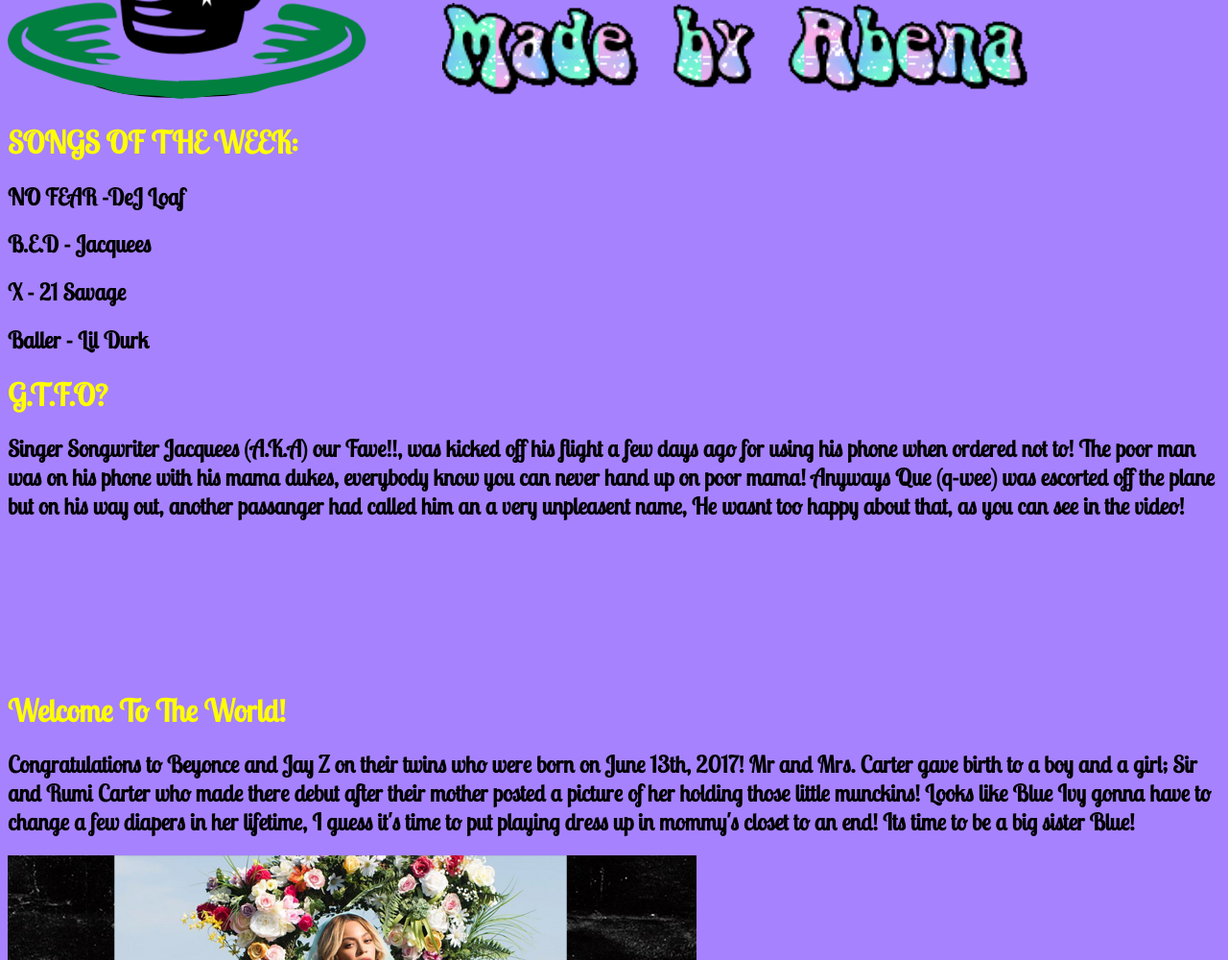
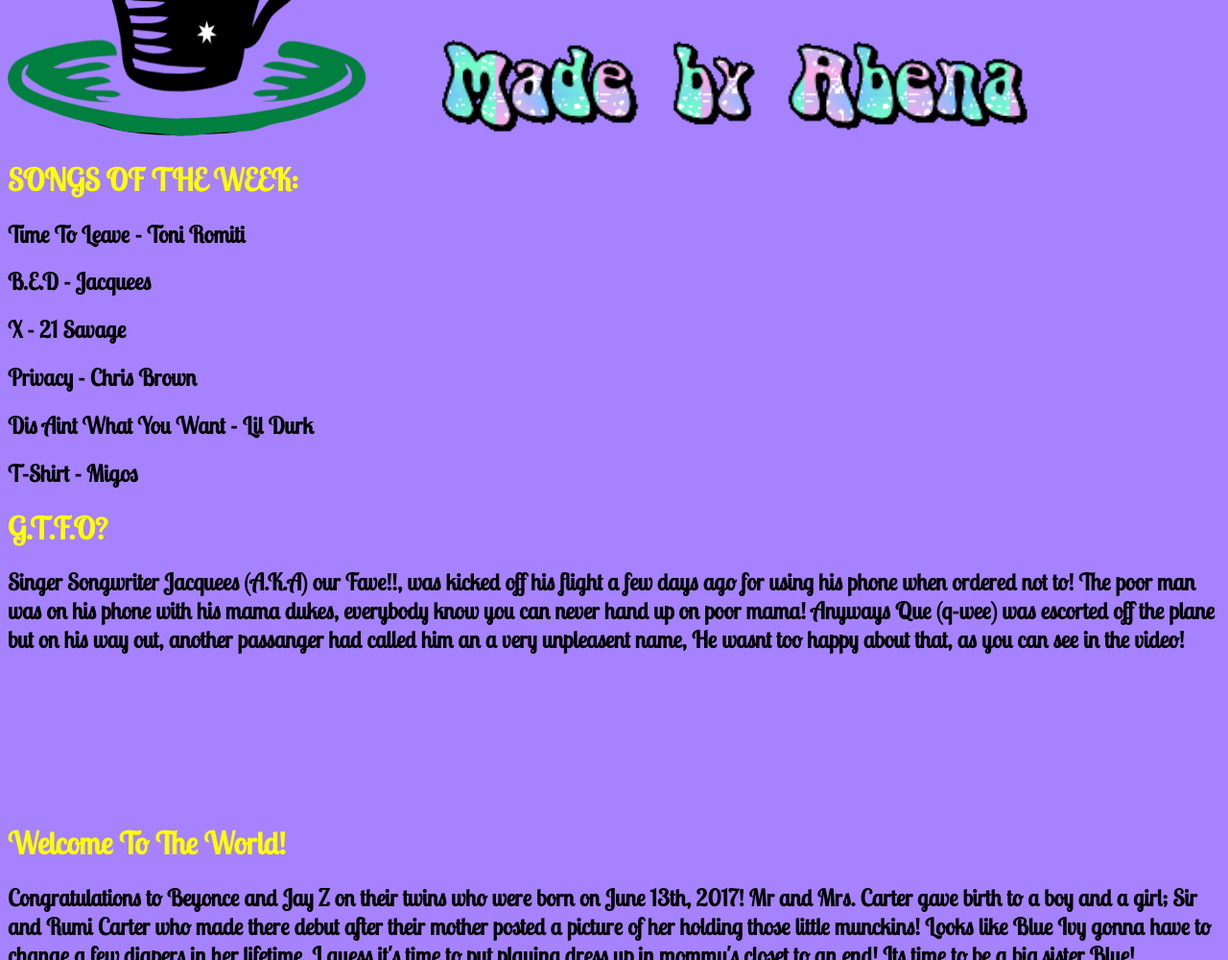
Before and after one commit to ricenbeanz/ricenbeanz.github.io, a plain HTML site: page index.html in a window 1280 px wide. Shown: the part 706-1706 px from the top of the page at 96% size. Drawn offline with Linux system fonts and the light colour scheme; grey boxes are pictures that could not be loaded; a web font is replaced by a local one.

Commit message:
Add files via upload

```diff
--- a/index.html
+++ b/index.html
@@ -11,6 +11,8 @@
 </head>
 
 <body>
+
+<iframe style="border:none" src="http://files.podsnack.com/iframe/embed.html?hash=a1psv5ss&t=1500637796" width="340" height="27" allowfullscreen="true" mozallowfullscreen="true" webkitallowfullscreen="true"></iframe>
 
 <h1>TheTeaStreet!</h1>
 
@@ -31,10 +33,12 @@
 
 <h1> SONGS OF THE WEEK: </h1>
 
-<h2> NO FEAR -DeJ Loaf </H2>
+<h2> Time To Leave - Toni Romiti </H2>
 <h2> B.E.D - Jacquees </h2>
 <h2> X - 21 Savage </h2>
-<h2> Baller - Lil Durk </h2>
+<h2> Privacy - Chris Brown
+<h2> Dis Aint What You Want - Lil Durk</h2>
+<h2> T-Shirt - Migos </h2>
 
 <h1> G.T.F.O? </h1>
 
```
